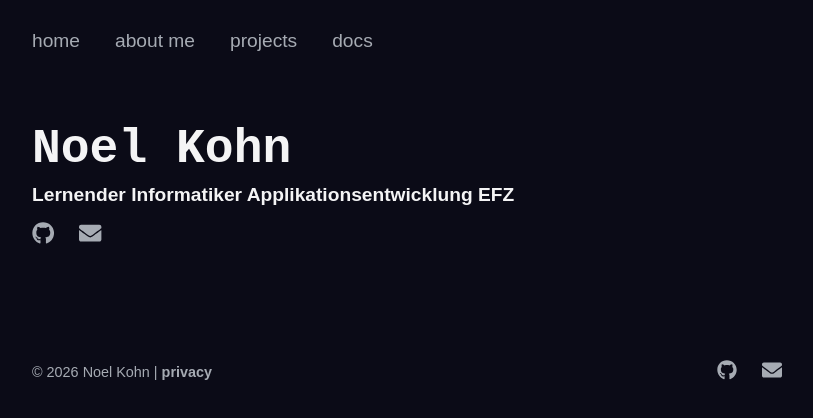
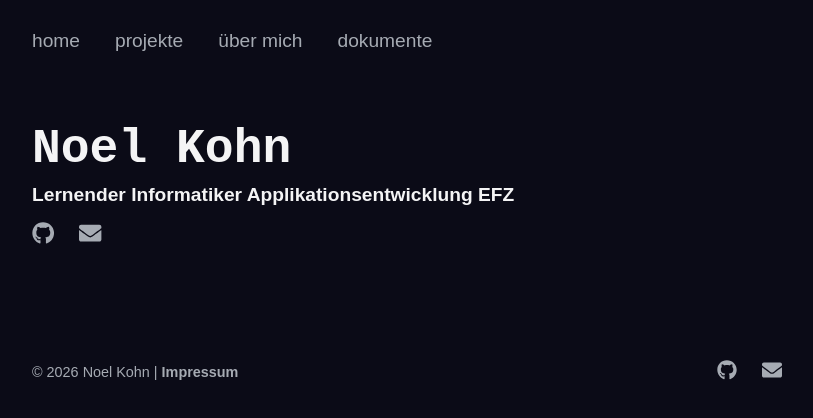
Before and after one commit to no-e1/portfolio-site, a React (Vite) app in the folder frontend/: page / in a window 1280 px wide. Shown: the top 418 px of the page, without its empty margins (233-1046 px from the left). Built offline with nearby package versions, Linux system fonts and the light colour scheme; a web font is replaced by a local one.

Commit message:
feat(frontend): localize navigation and footer labels

```diff
--- a/frontend/src/components/Footer.tsx
+++ b/frontend/src/components/Footer.tsx
@@ -4,7 +4,7 @@ import contactIconsStyles from "./ContactIcons/ContactIcons.module.css";
 export default function Footer() {
     return (
         <footer>
-            <p className="footerText">© 2026 <a className="footerTextLink" href="/">Noel Kohn</a> | <a id="footerTextLinkPrivacy" className="footerTextLink" href="/privacy">privacy</a></p>
+            <p className="footerText">© 2026 <a className="footerTextLink" href="/">Noel Kohn</a> | <a id="footerTextLinkPrivacy" className="footerTextLink" href="/privacy">Impressum</a></p>
 
             <ContactIcons className={contactIconsStyles.small} />
         </footer>
--- a/frontend/src/components/Header.tsx
+++ b/frontend/src/components/Header.tsx
@@ -2,9 +2,9 @@ import { NavLink } from "react-router-dom";
 
 const navItems = [
     { to: "/", label: "home", end: true},
-    { to: "/about", label: "about me"},
-    { to: "/projects", label: "projects"},
-    { to: "/docs", label: "docs"},
+    { to: "/projects", label: "projekte"},
+    { to: "/about", label: "über mich"},
+    { to: "/docs", label: "dokumente"},
 ];
 
 export default function Header() {
--- a/frontend/src/routes/AppRoutes.tsx
+++ b/frontend/src/routes/AppRoutes.tsx
@@ -12,8 +12,8 @@ export function AppRoutes() {
       <Routes>
         <Route element={<Layout />}>
           <Route index element={<HomePage />} />
+          <Route path="projects" element={<ProjectsPage />} />
           <Route path="about" element={<AboutPage />} />
-          <Route path="projects" element={<ProjectsPage />} />
           <Route path="docs" element={<DocsPage />} />
           <Route path="privacy" element={<PrivacyPage />} />
         </Route>
```
